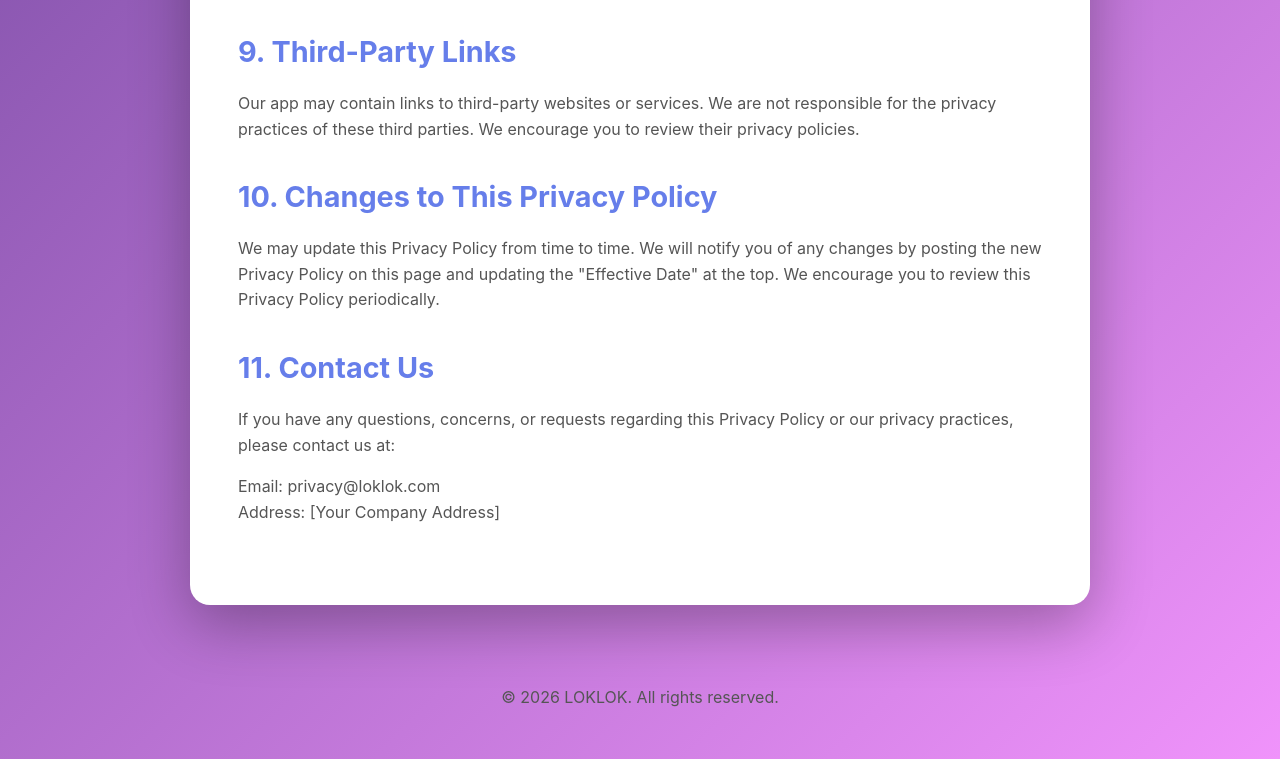
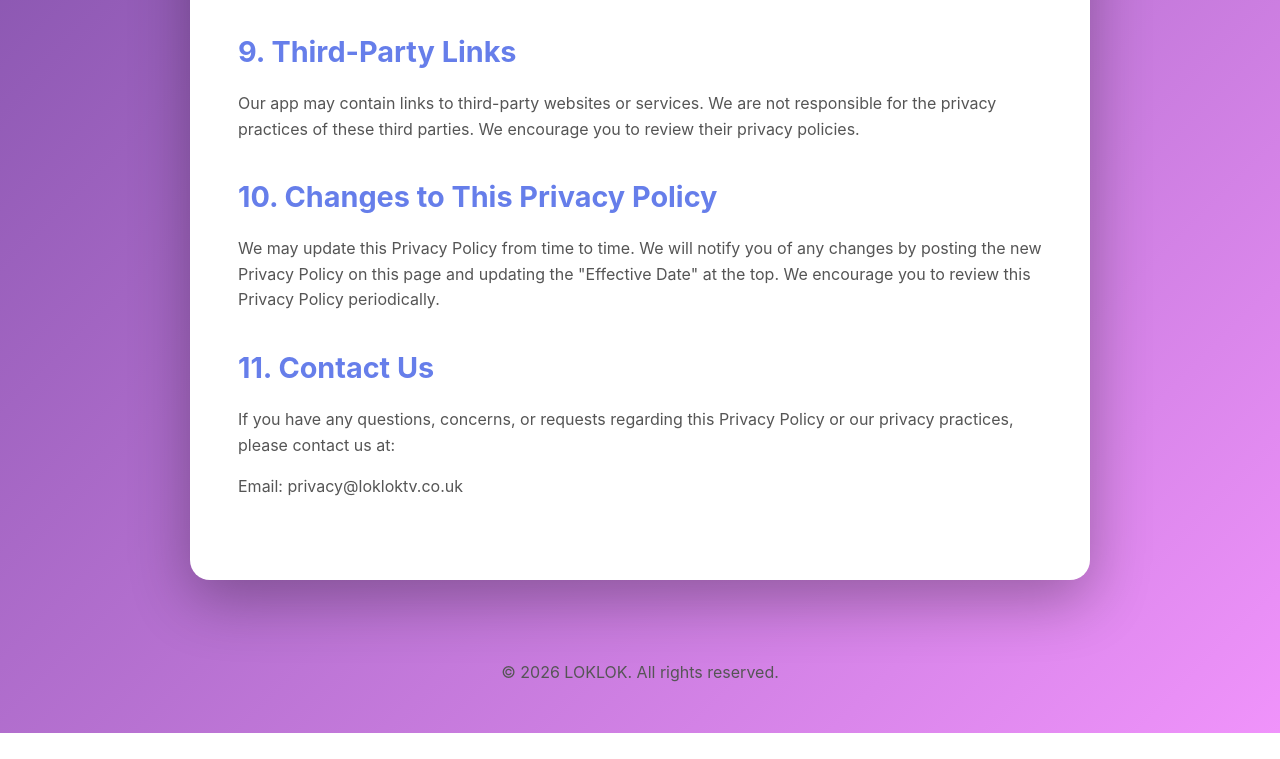
Before and after one commit to loklok-trailers/loklok-couk, a plain HTML site: page privacy.html in a window 1280 px wide. Shown: the part 2974-3733 px from the top of the page. After the commit the page ends 3707 px from the top, so only its background shows below. Drawn offline with Linux system fonts and the light colour scheme.

Commit message:
Update privacy.html

```diff
--- a/privacy.html
+++ b/privacy.html
@@ -222,8 +222,8 @@
             <h2>11. Contact Us</h2>
             <p>If you have any questions, concerns, or requests regarding this Privacy Policy or our privacy practices, please contact us at:</p>
             <p>
-                Email: privacy@loklok.com<br>
-                Address: [Your Company Address]
+                Email: privacy@lokloktv.co.uk<br>
+
             </p>
         </div>
     </div>
```
